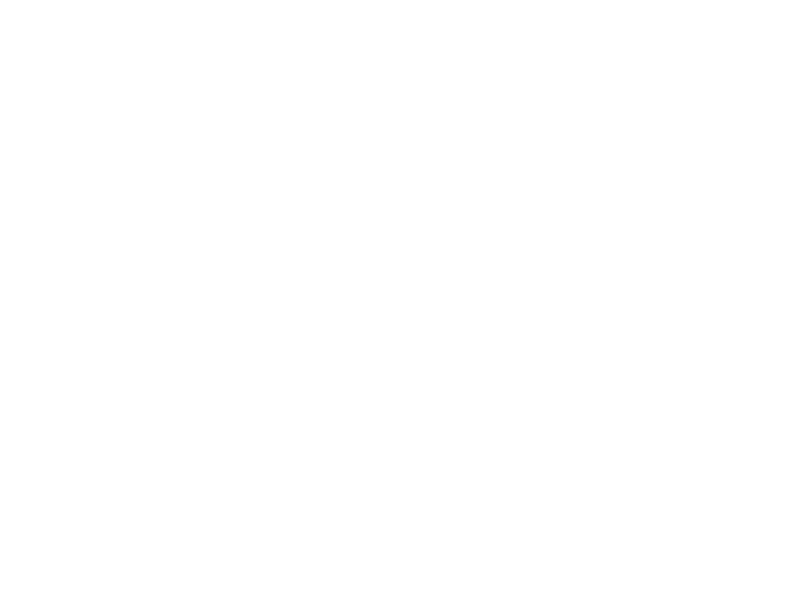
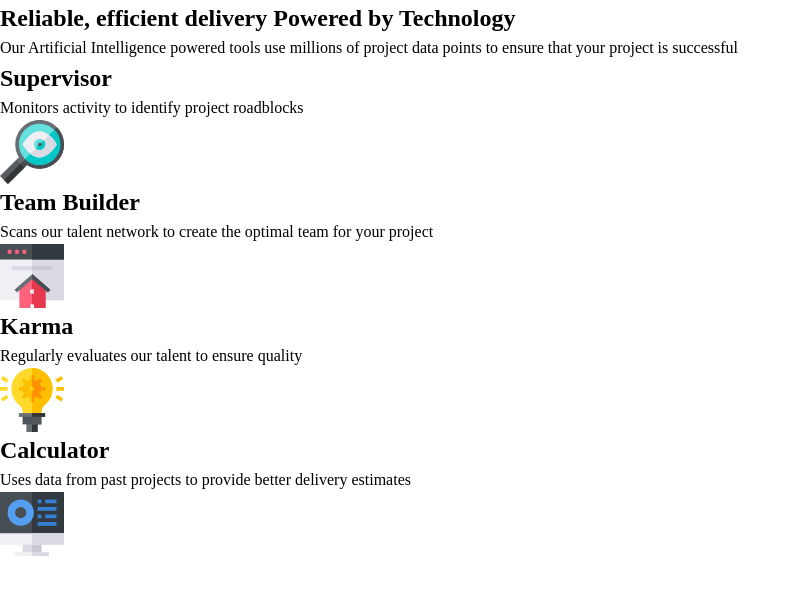
Before and after one commit to NgocMinhThuNguyen/Four-card-feature-section, a React (Vite) app: page / in a window 1280 px wide. Shown: the top 594 px of the page, without its empty margins (0-800 px from the left). Built offline with nearby package versions, Linux system fonts and the light colour scheme.

Commit message:
add header and card components

```diff
--- a/src/App.jsx
+++ b/src/App.jsx
@@ -1,10 +1,14 @@
-import { useState } from 'react'
-import reactLogo from './assets/react.svg'
-import viteLogo from '/vite.svg'
 import './App.css'
+import Header from './Header.jsx'
+import Card from './Card.jsx'
 
 function App() {
-
+  return (
+    <>
+      <Header />
+      <Card />
+    </>
+  )
 }
 
 export default App
```
